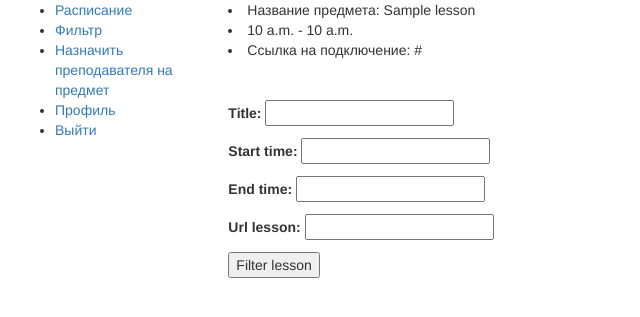
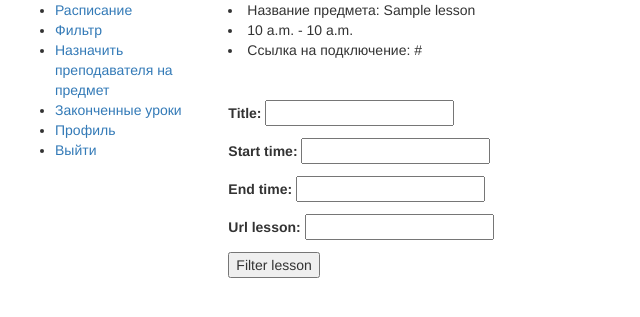
Before and after one commit to FHOFHAWK/Triple-A, a Django app: template core/templates/filter.html in a window 1280 px wide. Shown: the top 317 px of the page, without its empty margins (0-640 px from the left). Run offline with Django 3.2, Linux system fonts and the light colour scheme; the template is opened without the code that fills it: values that come from a table or form of the project are taken from there, others are empty; a user stored in the database is signed in; tables that the repository leaves empty hold one stand-in row (values such as "Sample post"); some libraries are stand-ins or nearby versions.

Commit message:
Последний фикс

```diff
--- a/core/templates/base_generic.html
+++ b/core/templates/base_generic.html
@@ -26,7 +26,9 @@
           <li><a href="/filter">Фильтр</a></li>
           {% if user.role == "Teacher" %}
           <li><a href="/add_teacher_to_lesson">Назначить преподавателя на предмет</a></li>
+          <li><a href="/get_finished_lessons">Законченные уроки</a></li>
           {% endif %}
+
           {% if user.is_authenticated %}
             <li><a class="navbar-item" href="/profile">Профиль</a></li>
 						<li><a class="navbar-item" href="/sign_out">Выйти</a></li>
```
